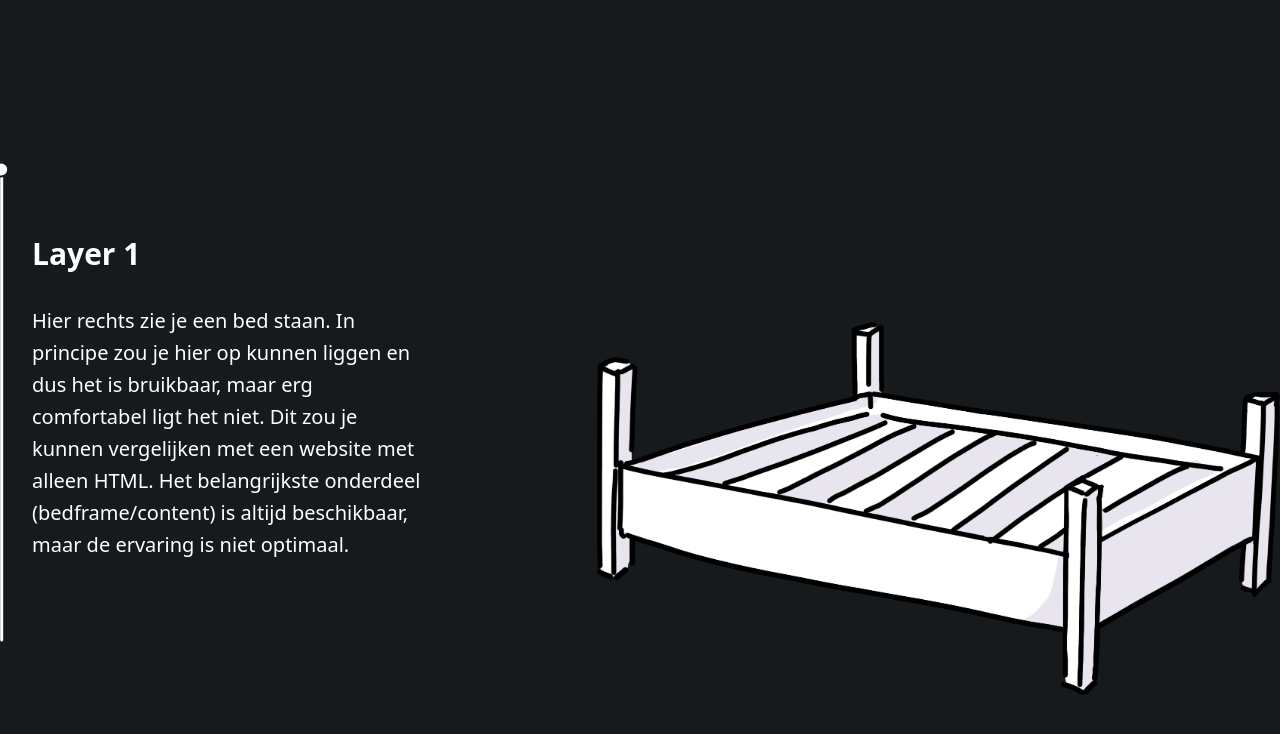
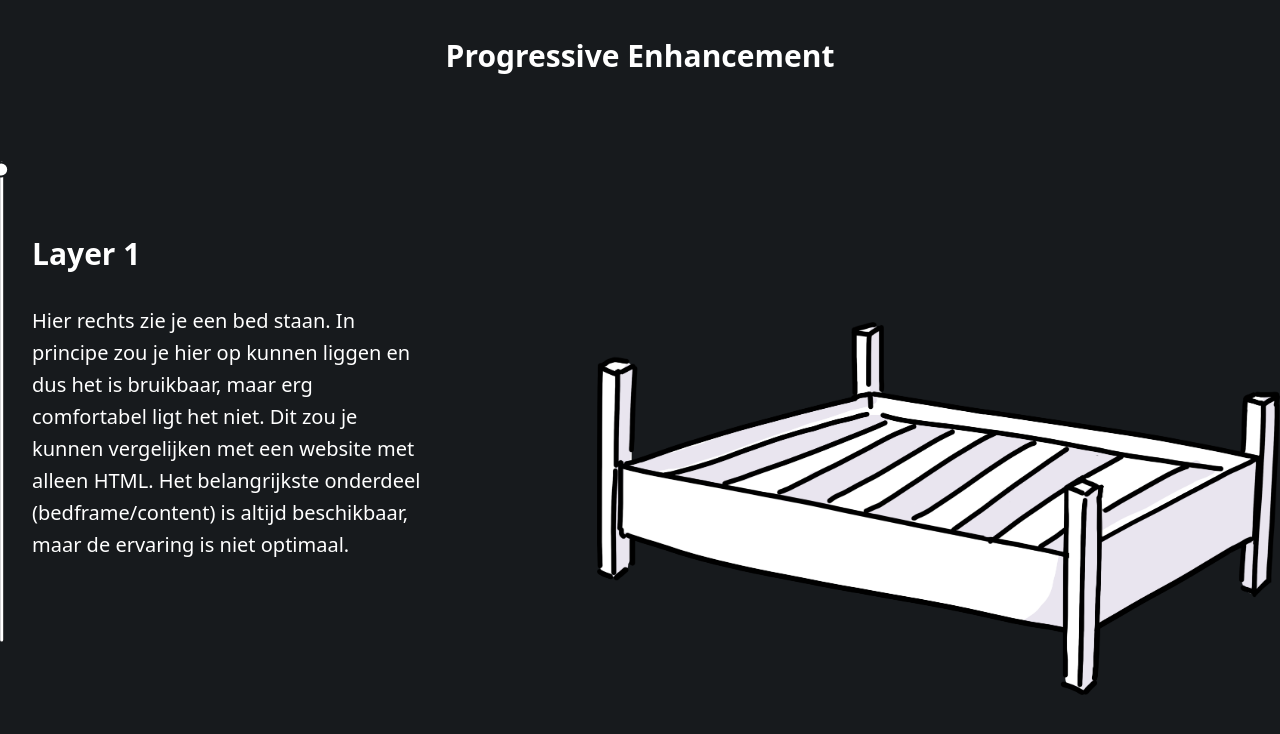
Before and after one commit to sasjakoning/BT-intro-2023, a plain HTML site: page index.html in a window 1280 px wide. Drawn offline with Linux system fonts and the light colour scheme.

Commit message:
changed: uncomment h1

```diff
--- a/index.html
+++ b/index.html
@@ -9,7 +9,7 @@
   <body>
     <main>
       <article class="visual-container">
-        <!-- <h1>Progressive Enhancement</h1> -->
+        <h1>Progressive Enhancement</h1>
         <section class="visual-content">
           <div class="visual-content-1">
             <h2>Layer 1</h2>
```
